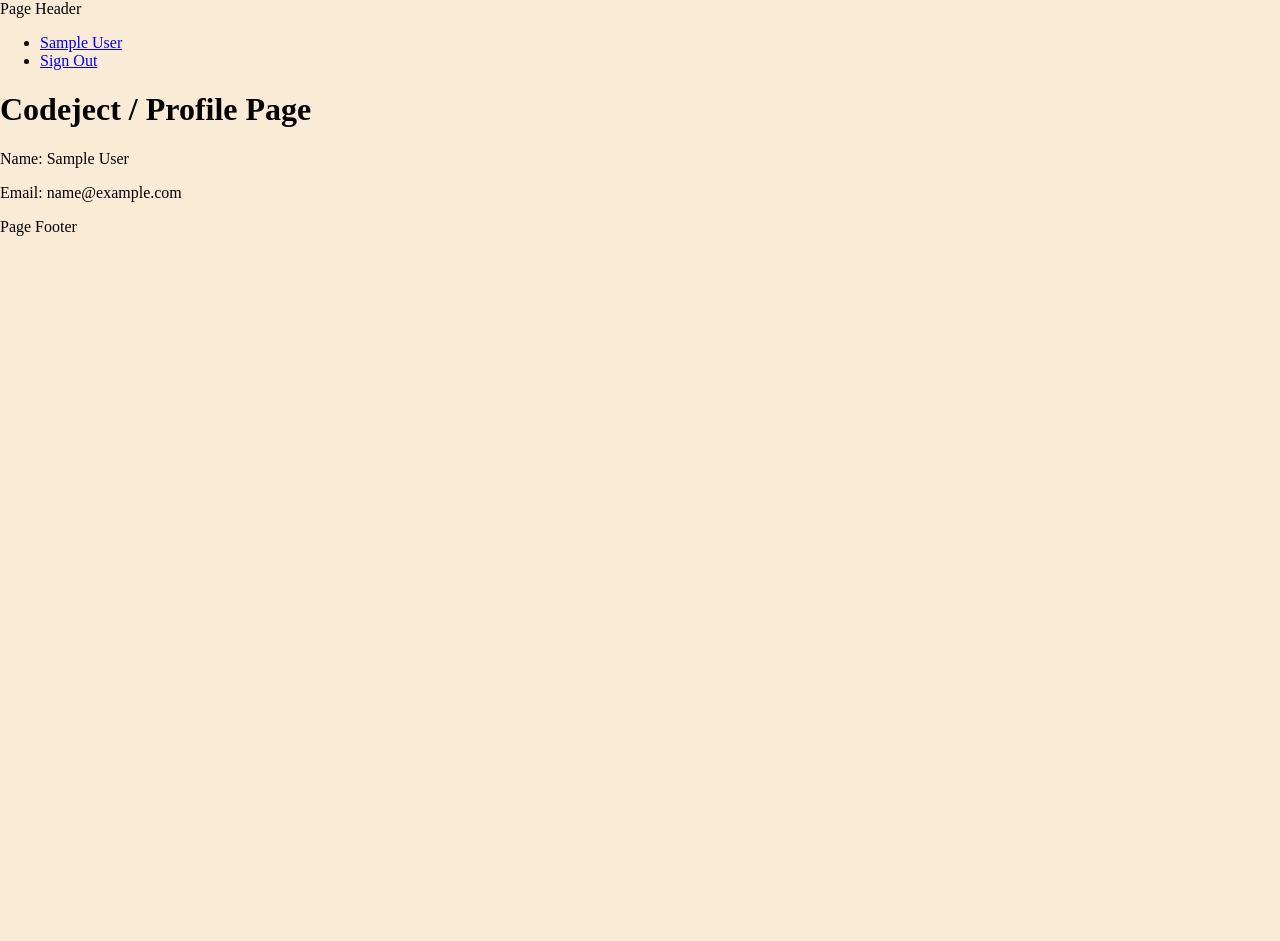
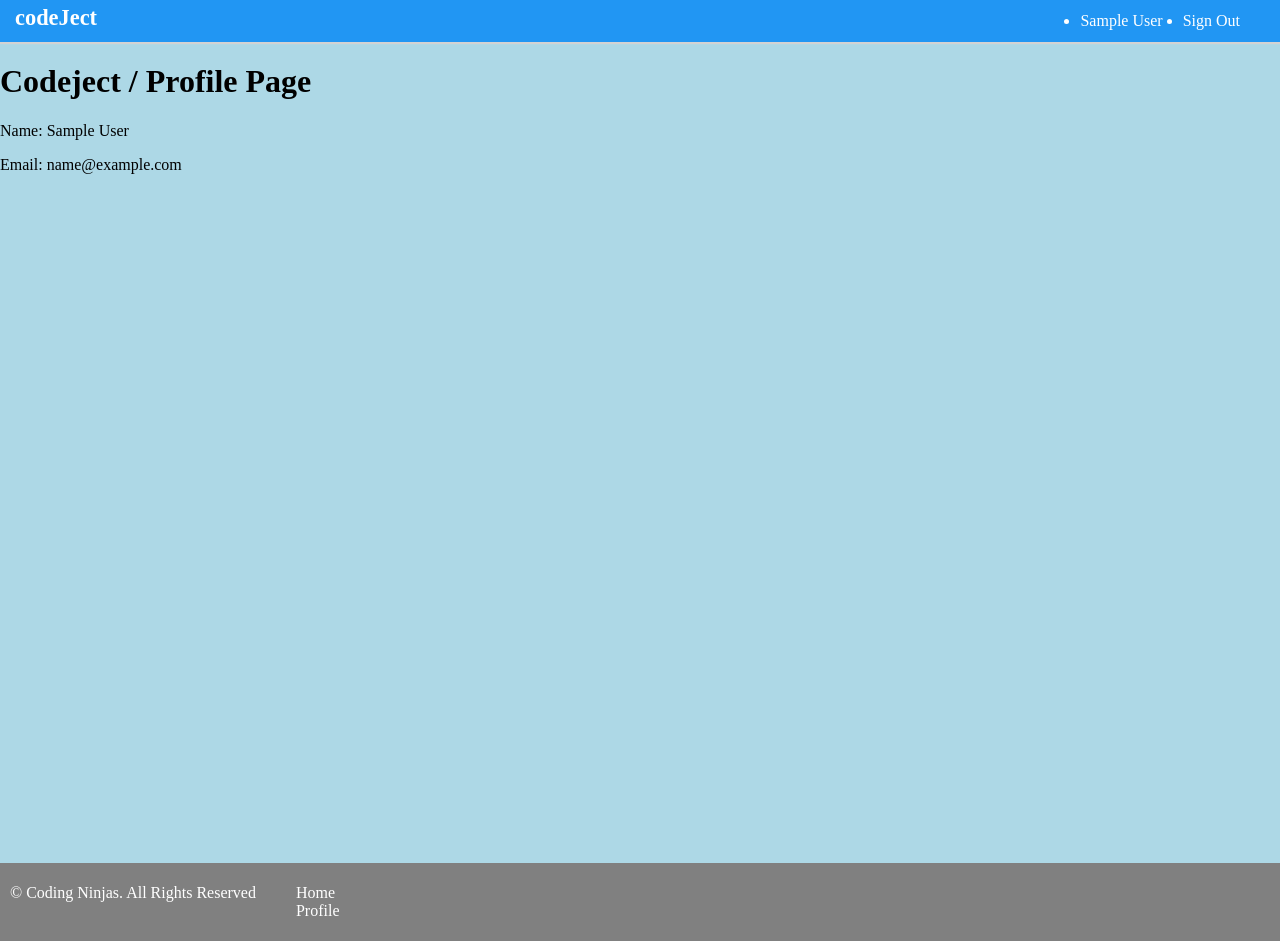
Before and after one commit to mrityunjayfaujdar/codeject, a Node server app: page /users/profile in a window 1280 px wide. Before the commit the page ends 236 px from the top, so only its background shows below. Run offline with Node 20, Linux system fonts and the light colour scheme; the visitor is signed in with stand-in values (Sample User, id 1); some libraries are stand-ins or nearby versions.

Commit message:
Used SASS Style sheet and created NavBar and Footer

```diff
--- /dev/null
+++ b/assets/css/footer.css
@@ -0,0 +1,11 @@
+#layout-footer {
+  color: white;
+  background: grey;
+  padding: 5px 10px;
+  display: flex;
+  justify-content: flex-start; }
+  #layout-footer a {
+    color: white;
+    text-decoration: none; }
+  #layout-footer .footer-nav ul {
+    list-style: none; }
--- /dev/null
+++ b/assets/css/header.css
@@ -0,0 +1,19 @@
+#layout-header nav {
+  display: flex;
+  justify-content: space-between;
+  padding: 0 10px;
+  background: #2196f3;
+  color: white;
+  box-shadow: 1px 1px 1px 1px lightgrey; }
+  #layout-header nav .mini-logo p {
+    margin: 5px;
+    font-size: 1.4rem;
+    font-weight: bold; }
+  #layout-header nav .auth-links ul {
+    margin: 5% 10px;
+    display: flex; }
+    #layout-header nav .auth-links ul li {
+      margin-right: 20px; }
+  #layout-header nav a {
+    color: white;
+    text-decoration: none; }
--- a/assets/css/layout.css
+++ b/assets/css/layout.css
@@ -1,3 +1,5 @@
 body {
   margin: 0;
-}
+  /* text-align: center; */ }
+  body #layout-main {
+    height: 100%; }
--- a/assets/css/user_profile.css
+++ b/assets/css/user_profile.css
@@ -1,3 +1,2 @@
 body {
-  background-color: antiquewhite;
-}
+  background-color: lightblue; }
--- /dev/null
+++ b/assets/scss/footer.scss
@@ -0,0 +1,18 @@
+#layout-footer {
+  color: white;
+  a {
+    color: white;
+    text-decoration: none;
+  }
+
+  background: grey;
+  padding: 5px 10px;
+  display: flex;
+  justify-content: flex-start;
+
+  .footer-nav {
+    ul {
+      list-style: none;
+    }
+  }
+}
--- /dev/null
+++ b/assets/scss/header.scss
@@ -0,0 +1,34 @@
+#layout-header {
+  nav {
+    display: flex;
+    justify-content: space-between;
+    padding: 0 10px;
+    background: #2196f3;
+    color: white;
+    box-shadow: 1px 1px 1px 1px lightgrey;
+
+    .mini-logo {
+      p {
+        margin: 5px;
+        font-size: 1.4rem;
+        font-weight: bold;
+      }
+    }
+
+    .auth-links {
+      ul {
+        margin: 5% 10px;
+        display: flex;
+
+        li {
+          margin-right: 20px;
+        }
+      }
+    }
+
+    a {
+      color: white;
+      text-decoration: none;
+    }
+  }
+}
--- /dev/null
+++ b/assets/scss/layout.scss
@@ -0,0 +1,8 @@
+body{
+    margin: 0;
+    /* text-align: center; */
+
+    #layout-main{
+        height: 100%;
+    }
+}
--- /dev/null
+++ b/assets/scss/user_profile.scss
@@ -0,0 +1,3 @@
+body{
+    background-color: lightblue;
+}
--- a/index.js
+++ b/index.js
@@ -13,7 +13,22 @@ const passportLocal = require("./config/passport-local-strategy");
 const MongoStore = require("connect-mongo");
 // const MongoStore = require("connect-mongo")(session); // -** Depricated Approach
 
+//SASS - Syntactically Awesome Style Sheet -
+const sassMiddleware = require("node-sass-middleware");
+
 const PORT = process.env.PORT || 5000;
+
+//setting up node-sass-middleware
+app.use(
+  sassMiddleware({
+    /* Options */
+    src: "./assets/scss",
+    dest: "./assets/css",
+    debug: true,
+    outputStyle: "extended",
+    prefix: "/css", // Where prefix is at <link rel="stylesheets" href="/css/style.css"/>
+  })
+);
 
 //connect to Database
 connectToDB();
--- a/package.json
+++ b/package.json
@@ -20,6 +20,7 @@
     "express-ejs-layouts": "^2.5.0",
     "express-session": "^1.17.2",
     "mongoose": "^5.12.10",
+    "node-sass-middleware": "^0.11.0",
     "passport": "^0.4.1",
     "passport-local": "^1.0.0"
   }
--- a/views/_footer.ejs
+++ b/views/_footer.ejs
@@ -1,3 +1,20 @@
-<footer>
-    Page Footer
+<footer id="layout-footer">
+    <div>
+        <p>
+            &#169; Coding Ninjas. All Rights Reserved
+        </p>
+    </div>
+
+    <div>
+        <nav class="footer-nav">
+            <ul>
+                <li>
+                    <a href="/">Home</a>
+                </li>
+                <li>
+                    <a href="/users/profile">Profile</a>
+                </li>
+            </ul>
+        </nav>
+    </div>
 </footer>
--- a/views/_header.ejs
+++ b/views/_header.ejs
@@ -1,15 +1,35 @@
-<header>
-    Page Header
+<header id="layout-header">
+    <nav>
+        <div class="mini-logo">
+            <p>
+                <a href='/'>
+                    codeJect
+                </a>
+            </p>
+        </div>
 
-    <ul>
-        <% if (locals.user) { %>
-            <li>
-                <a href="/users/profile"><%= user.name%></a>
-            </li>
-            <li><a href='/users/sign-out'>Sign Out</a></li>
-        <% } else { %>
-            <li><a href='/users/register'>Sign Up/Register</a></li>
-            <li><a href='/users/sign-in'>Sign In</a></li>
-        <% } %>
-    </ul>
+        <div class="auth-links">
+            <ul>
+                <% if (locals.user){ %>
+                <li>
+                    <a href="/users/profile"><%= user.name %></a>
+                </li>
+                <li>
+                    <a href="/users/sign-out">Sign Out</a>
+                </li>
+                <% }else{ %>
+                <li>
+                    <a href="/users/sign-in">Sign In</a>
+                </li>
+                <li>
+                    <a href="/users/register">Register</a>
+                </li>
+
+                <% } %>
+            </ul>
+        </div>
+    </nav>
+
+
+
 </header>
--- a/views/layout.ejs
+++ b/views/layout.ejs
@@ -4,13 +4,18 @@
             <%= title  %>
         </title>
         <link rel="stylesheet" href="/css/layout.css">
+        <link rel="stylesheet" href="/css/header.css">
+        <link rel="stylesheet" href="/css/footer.css">
         <%- style %>
     </head>
 
     <body>
         <%- include('_header'); %>
 
-        <%- body %>
+        <main id="layout-main">
+            <%- body %>
+
+        </main>
 
 
         <%- include('_footer'); %>
```
Also changed, not shown: assets/css/register.css (added), assets/css/signin.css (added), 1 other file.
